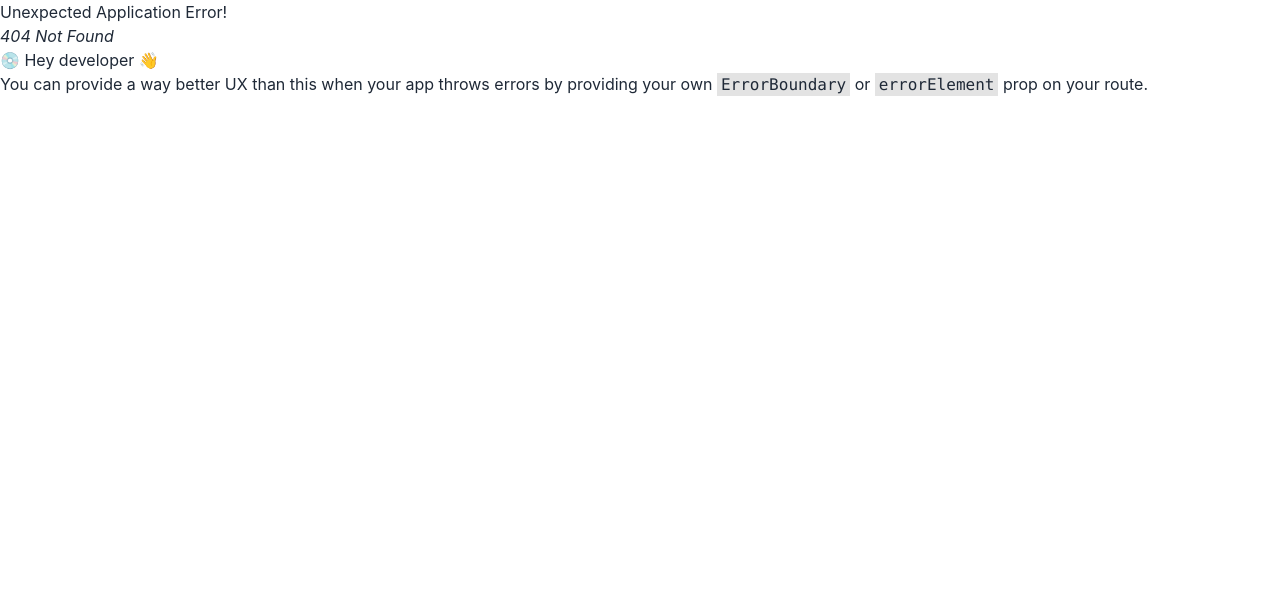
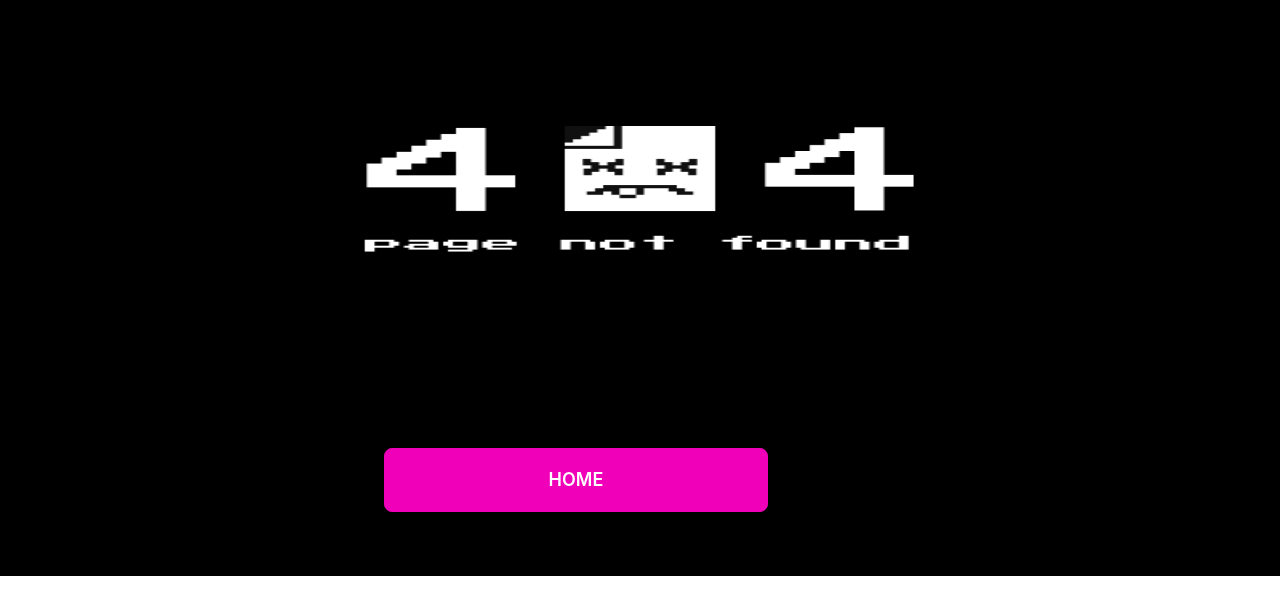
Before and after one commit to Anita-Mahmud/learn-coding, a React (Create React App) app: page /blog in a window 1280 px wide. Before the commit this address had no page. Shown: the top 614 px of the page. Built offline with nearby package versions, Linux system fonts and the light colour scheme.

Commit message:
404 page added

```diff
--- /dev/null
+++ b/src/Pages/shared/Error/Error.js
@@ -0,0 +1,15 @@
+import React from 'react';
+import { Link } from 'react-router-dom';
+
+const Error = () => {
+    return (
+        <div className='bg-black w-screen h-full'>
+            <img src='images/error.png' className='w-full h-96 '></img>
+            <button className="btn btn-xs btn-secondary sm:btn-sm md:btn-md lg:btn-lg w-36 ml-20 md:w-96 md:ml-96 my-16">
+                <Link to='/'>Home</Link>
+            </button>
+        </div>
+    );
+};
+
+export default Error;
```
Also changed, not shown: src/routes/router.js (+8 -2 lines), public/images/error.png (added), public/images/oops-404-error-with-broken-robot-concept-illustration_114360-1881.webp (added).
